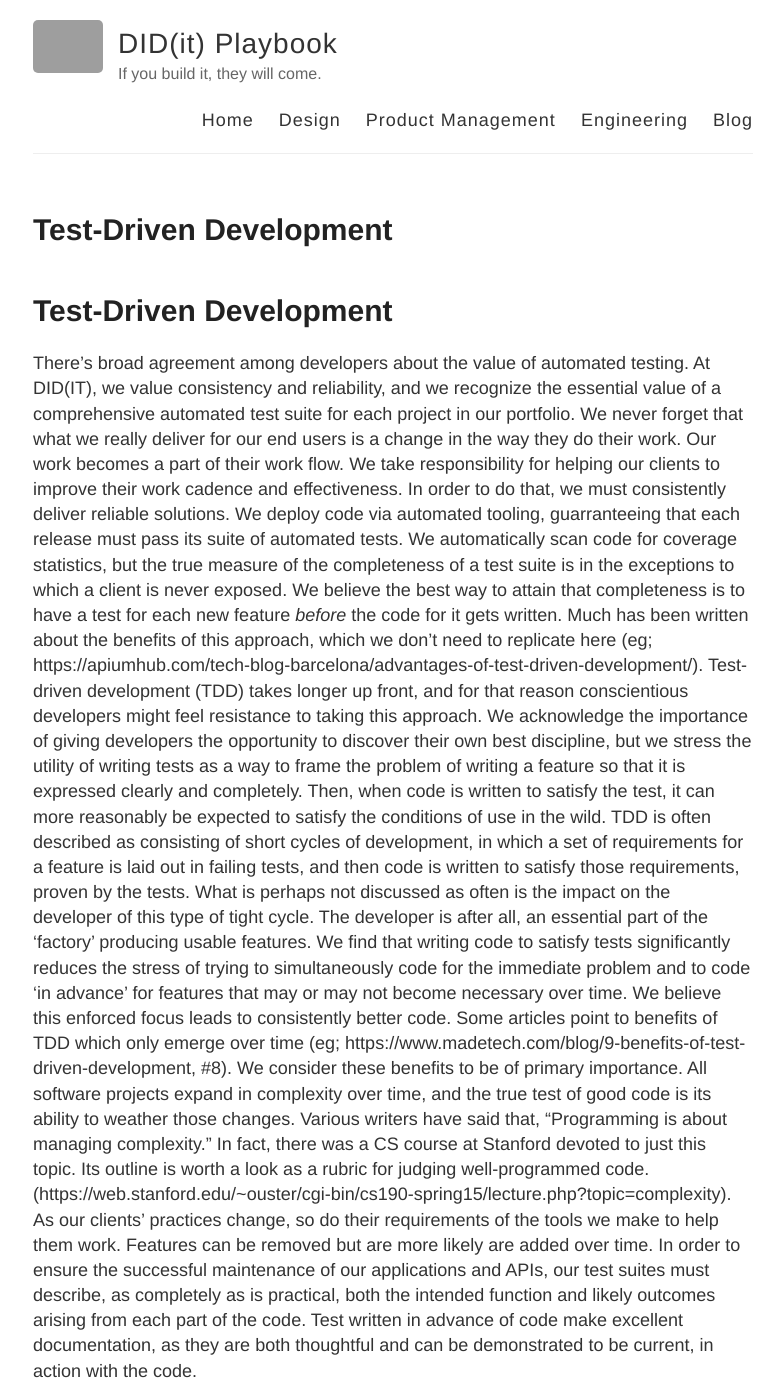
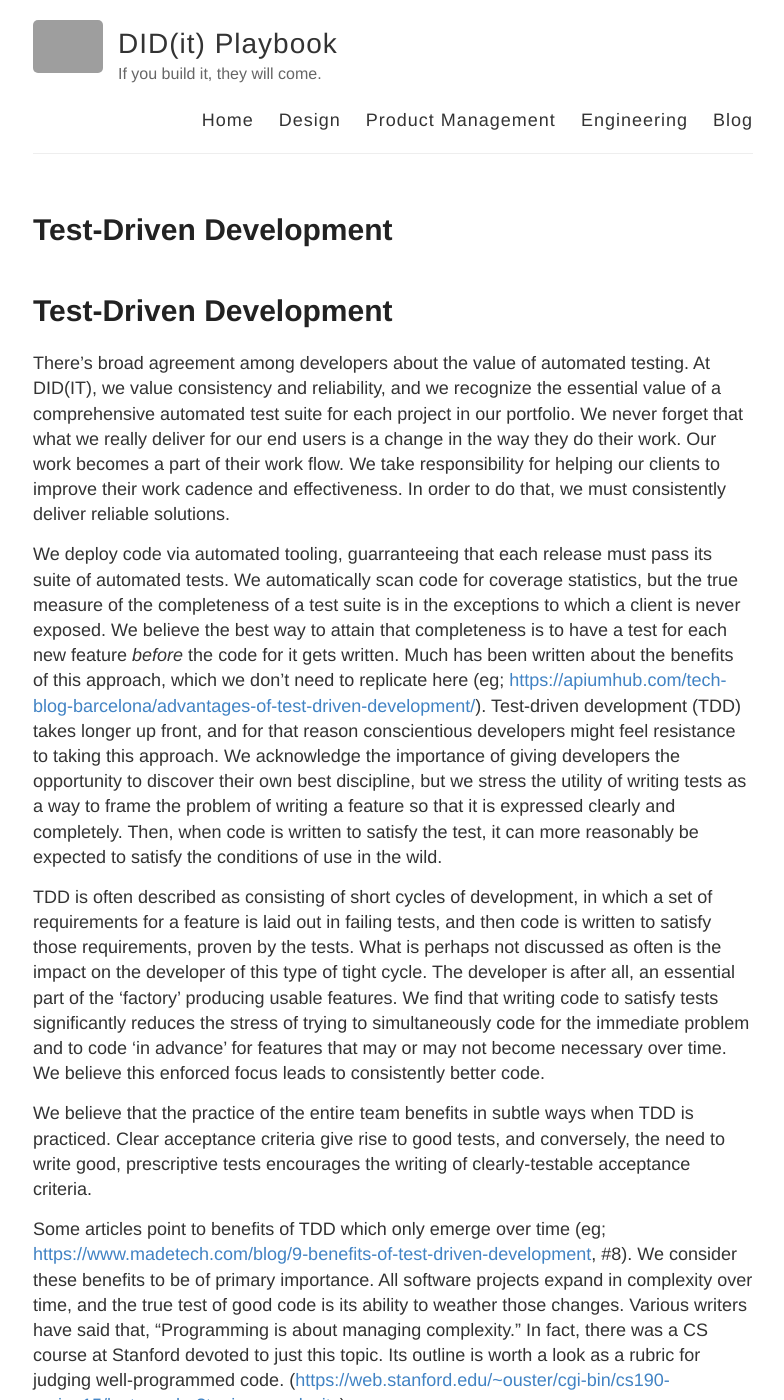
Before and after one commit to KnightPointSystems/kps_playbook, a Jekyll site: the page built from submissions/engineering/TDD.md, in a window 1280 px wide and 1400 px high. Shown: the whole window, without its empty margins (247-1031 px from the left). Built offline with Jekyll 4.4.1, drawn with Linux system fonts in a browser that asks for light colours; our own code applies the rules of GitHub Pages for plain Markdown files; some of the changed text lies outside the part shown; grey boxes are pictures that could not be loaded.

Commit message:
paragraphs

```diff
--- a/submissions/engineering/TDD.md
+++ b/submissions/engineering/TDD.md
@@ -1,7 +1,13 @@
 # Test-Driven Development
 There's broad agreement among developers about the value of automated testing. At DID(IT), we value consistency and reliability, and we recognize the essential value of a comprehensive automated test suite for each project in our portfolio.
 We never forget that what we really deliver for our end users is a change in the way they do their work. Our work becomes a part of their work flow. We take responsibility for helping our clients to improve their work cadence and effectiveness. In order to do that, we must consistently deliver reliable solutions.
-We deploy code via automated tooling, guarranteeing that each release must pass its suite of automated tests. We automatically scan code for coverage statistics, but the true measure of the completeness of a test suite is in the exceptions to which a client is never exposed. We believe the best way to attain that completeness is to have a test for each new feature _before_ the code for it gets written. Much has been written about the benefits of this approach, which we don't need to replicate here (eg; https://apiumhub.com/tech-blog-barcelona/advantages-of-test-driven-development/). Test-driven development (TDD) takes longer up front, and for that reason conscientious developers might feel resistance to taking this approach. We acknowledge the importance of giving developers the opportunity to discover their own best discipline, but we stress the utility of writing tests as a way to frame the problem of writing a feature so that it is expressed clearly and completely. Then, when code is written to satisfy the test, it can more reasonably be expected to satisfy the conditions of use in the wild.
+
+We deploy code via automated tooling, guarranteeing that each release must pass its suite of automated tests. We automatically scan code for coverage statistics, but the true measure of the completeness of a test suite is in the exceptions to which a client is never exposed. We believe the best way to attain that completeness is to have a test for each new feature _before_ the code for it gets written. Much has been written about the benefits of this approach, which we don't need to replicate here (eg; <https://apiumhub.com/tech-blog-barcelona/advantages-of-test-driven-development/>). Test-driven development (TDD) takes longer up front, and for that reason conscientious developers might feel resistance to taking this approach. We acknowledge the importance of giving developers the opportunity to discover their own best discipline, but we stress the utility of writing tests as a way to frame the problem of writing a feature so that it is expressed clearly and completely. Then, when code is written to satisfy the test, it can more reasonably be expected to satisfy the conditions of use in the wild.
+
 TDD is often described as consisting of short cycles of development, in which a set of requirements for a feature is laid out in failing tests, and then code is written to satisfy those requirements, proven by the tests. What is perhaps not discussed as often is the impact on the developer of this type of tight cycle. The developer is after all, an essential part of the 'factory' producing usable features. We find that writing code to satisfy tests significantly reduces the stress of trying to simultaneously code for the immediate problem and to code 'in advance' for features that may or may not become necessary over time. We believe this enforced focus leads to consistently better code.
-Some articles point to benefits of TDD which only emerge over time (eg; https://www.madetech.com/blog/9-benefits-of-test-driven-development, #8). We consider these benefits to be of primary importance. All software projects expand in complexity over time, and the true test of good code is its ability to weather those changes. Various writers have said that, "Programming is about managing complexity." In fact, there was a CS course at Stanford devoted to just this topic. Its outline is worth a look as a rubric for judging well-programmed code. (https://web.stanford.edu/~ouster/cgi-bin/cs190-spring15/lecture.php?topic=complexity).
+
+We believe that the practice of the entire team benefits in subtle ways when TDD is practiced. Clear acceptance criteria give rise to good tests, and conversely, the need to write good, prescriptive tests encourages the writing of clearly-testable acceptance criteria.
+
+Some articles point to benefits of TDD which only emerge over time (eg; <https://www.madetech.com/blog/9-benefits-of-test-driven-development>, #8). We consider these benefits to be of primary importance. All software projects expand in complexity over time, and the true test of good code is its ability to weather those changes. Various writers have said that, "Programming is about managing complexity." In fact, there was a CS course at Stanford devoted to just this topic. Its outline is worth a look as a rubric for judging well-programmed code. (<https://web.stanford.edu/~ouster/cgi-bin/cs190-spring15/lecture.php?topic=complexity>).
+
 As our clients' practices change, so do their requirements of the tools we make to help them work. Features can be removed but are more likely are added over time. In order to ensure the successful maintenance of our applications and APIs, our test suites must describe, as completely as is practical, both the intended function and likely outcomes arising from each part of the code. Test written in advance of code make excellent documentation, as they are both thoughtful and can be demonstrated to be current, in action with the code.
```
Also changed, not shown: 1 other file.
